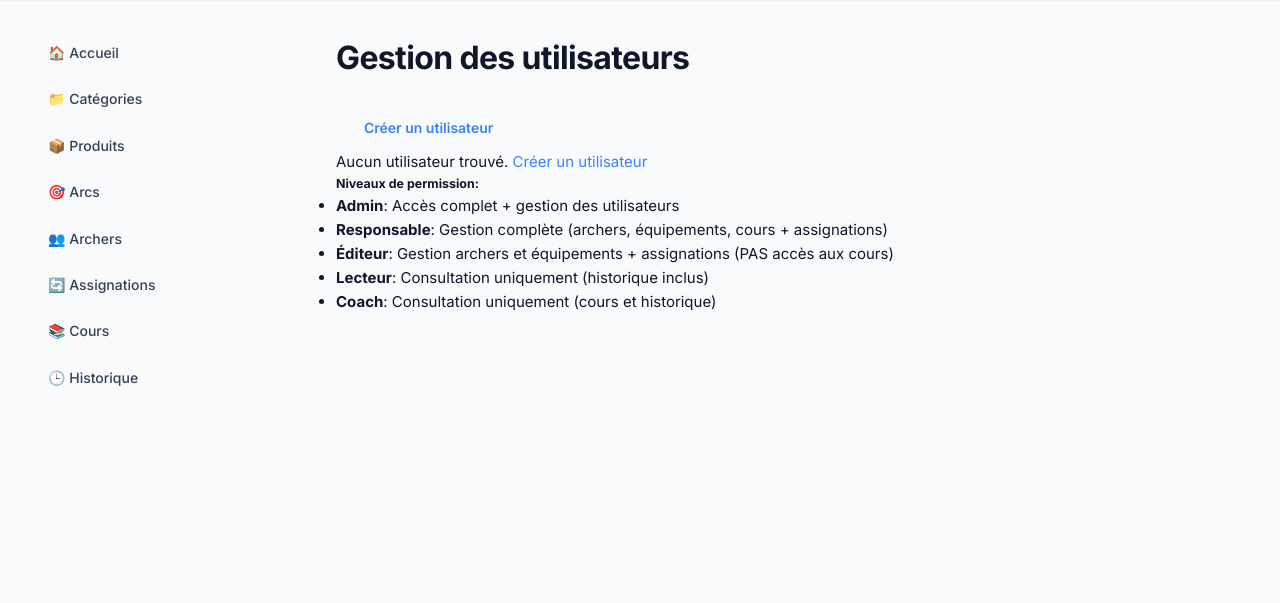
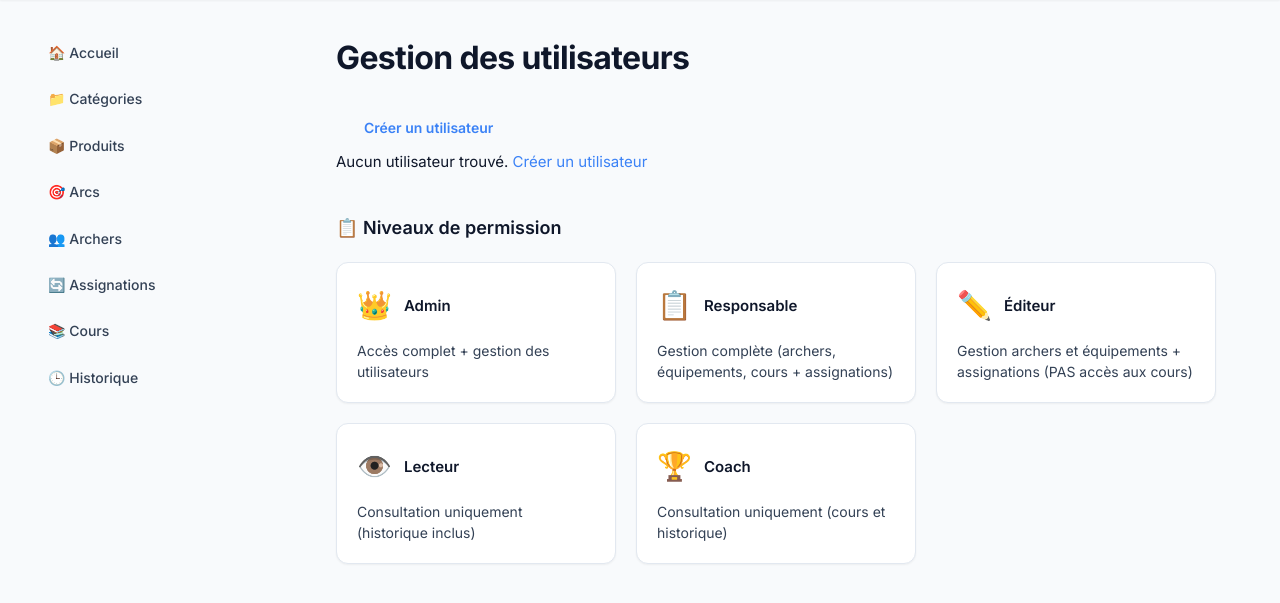
Before and after one commit to CELIANVF/AIM, a Python web app: template templates/users.html in a window 1280 px wide. Shown: the part 72-675 px from the top of the page. Run offline with Jinja, Linux system fonts and the light colour scheme; the template is opened without the code that fills it, so the values that code supplies are empty.

Commit message:
feat: Enhance user management interface with improved styling and role descriptions

```diff
--- a/templates/users.html
+++ b/templates/users.html
@@ -24,47 +24,66 @@
 
     {% if users %}
         <div class="table-responsive">
-            <table class="table table-striped table-hover">
-                <thead class="table-dark">
+            <table class="table">
+                <thead>
                     <tr>
-                        <th>Nom d'utilisateur</th>
-                        <th>Rôle</th>
-                        <th>Actions</th>
+                        <th style="width: 40%;">Nom d'utilisateur</th>
+                        <th style="width: 30%;">Rôle</th>
+                        <th style="width: 30%; text-align: right;">Actions</th>
                     </tr>
                 </thead>
                 <tbody>
                     {% for user in users %}
                         <tr>
                             <td>
-                                <strong>{{ user.username }}</strong>
+                                <div style="display: flex; align-items: center; gap: 12px;">
+                                    <div style="width: 40px; height: 40px; border-radius: 50%; background: var(--primary-light); display: flex; align-items: center; justify-content: center; font-weight: 600; color: var(--primary);">
+                                        {{ user.username[0]|upper }}
+                                    </div>
+                                    <div>
+                                        <strong style="font-size: 15px;">{{ user.username }}</strong>
                                         {% if user.id == current_user.id %}
-                                    <span class="badge bg-info">Vous</span>
+                                            <span class="badge" style="background: #e0f2fe; color: #0369a1; margin-left: 8px;">Vous</span>
                                         {% endif %}
+                                    </div>
+                                </div>
                             </td>
                             <td>
                                 {% if user.role == 'admin' %}
-                                    <span class="badge bg-danger">Admin</span>
+                                    <span style="display: inline-flex; align-items: center; gap: 6px; padding: 6px 12px; border-radius: 20px; background: #fee2e2; color: #991b1b; font-size: 13px; font-weight: 600;">
+                                        <span>👑</span> Admin
+                                    </span>
                                 {% elif user.role == 'responsable' %}
-                                    <span class="badge bg-warning">Responsable</span>
+                                    <span style="display: inline-flex; align-items: center; gap: 6px; padding: 6px 12px; border-radius: 20px; background: #fef3c7; color: #92400e; font-size: 13px; font-weight: 600;">
+                                        <span>📋</span> Responsable
+                                    </span>
                                 {% elif user.role == 'editeur' %}
-                                    <span class="badge bg-primary">Éditeur</span>
+                                    <span style="display: inline-flex; align-items: center; gap: 6px; padding: 6px 12px; border-radius: 20px; background: #dbeafe; color: #0c4a6e; font-size: 13px; font-weight: 600;">
+                                        <span>✏️</span> Éditeur
+                                    </span>
                                 {% elif user.role == 'lecteur' %}
-                                    <span class="badge bg-secondary">Lecteur</span>
+                                    <span style="display: inline-flex; align-items: center; gap: 6px; padding: 6px 12px; border-radius: 20px; background: #e5e7eb; color: #374151; font-size: 13px; font-weight: 600;">
+                                        <span>👁️</span> Lecteur
+                                    </span>
                                 {% elif user.role == 'coach' %}
-                                    <span class="badge bg-info">Coach</span>
+                                    <span style="display: inline-flex; align-items: center; gap: 6px; padding: 6px 12px; border-radius: 20px; background: #e0f2fe; color: #0369a1; font-size: 13px; font-weight: 600;">
+                                        <span>🏆</span> Coach
+                                    </span>
                                 {% endif %}
                             </td>
-                            <td>
-                                <a href="{{ url_for('edit_user', user_id=user.id) }}" class="btn btn-sm btn-primary">
-                                    <i class="bi bi-pencil"></i> Modifier
+                            <td style="text-align: right;">
+                                <div style="display: flex; gap: 8px; justify-content: flex-end;">
+                                    <a href="{{ url_for('edit_user', user_id=user.id) }}" class="btn" style="background: var(--primary); color: white; padding: 8px 14px; font-size: 13px;">
+                                        ✏️ Modifier
                                     </a>
                                     {% if user.id != current_user.id %}
                                         <form method="POST" action="{{ url_for('delete_user', user_id=user.id) }}" style="display:inline;" onsubmit="return confirm('Êtes-vous sûr de vouloir supprimer cet utilisateur?');">
-                                        <button type="submit" class="btn btn-sm btn-danger">
-                                            <i class="bi bi-trash"></i> Supprimer
+                                            <button type="submit" class="btn" style="background: var(--danger); color: white; padding: 8px 14px; font-size: 13px;">
+                                                🗑️ Supprimer
                                             </button>
                                         </form>
                                     {% endif %}
+                                </div>
                             </td>
                         </tr>
                     {% endfor %}
@@ -77,15 +96,45 @@
         </div>
     {% endif %}
 
-    <div class="mt-4 p-3 bg-light rounded">
-        <h5>Niveaux de permission:</h5>
-        <ul class="mb-0">
-            <li><strong>Admin</strong>: Accès complet + gestion des utilisateurs</li>
-            <li><strong>Responsable</strong>: Gestion complète (archers, équipements, cours + assignations)</li>
-            <li><strong>Éditeur</strong>: Gestion archers et équipements + assignations (PAS accès aux cours)</li>
-            <li><strong>Lecteur</strong>: Consultation uniquement (historique inclus)</li>
-            <li><strong>Coach</strong>: Consultation uniquement (cours et historique)</li>
-        </ul>
+    <div style="margin-top: 40px;">
+        <h3 style="margin-bottom: 20px;">📋 Niveaux de permission</h3>
+        <div style="display: grid; grid-template-columns: repeat(auto-fit, minmax(280px, 1fr)); gap: 20px;">
+            <div style="background: var(--card); padding: 20px; border-radius: 12px; border: 1px solid var(--border); box-shadow: var(--shadow-sm);">
+                <div style="display: flex; align-items: center; gap: 12px; margin-bottom: 12px;">
+                    <span style="font-size: 28px;">👑</span>
+                    <h4 style="margin: 0; font-size: 15px; font-weight: 600; color: var(--text);">Admin</h4>
+                </div>
+                <p style="margin: 0; font-size: 14px; color: var(--text-secondary); line-height: 1.5;">Accès complet + gestion des utilisateurs</p>
+            </div>
+            <div style="background: var(--card); padding: 20px; border-radius: 12px; border: 1px solid var(--border); box-shadow: var(--shadow-sm);">
+                <div style="display: flex; align-items: center; gap: 12px; margin-bottom: 12px;">
+                    <span style="font-size: 28px;">📋</span>
+                    <h4 style="margin: 0; font-size: 15px; font-weight: 600; color: var(--text);">Responsable</h4>
+                </div>
+                <p style="margin: 0; font-size: 14px; color: var(--text-secondary); line-height: 1.5;">Gestion complète (archers, équipements, cours + assignations)</p>
+            </div>
+            <div style="background: var(--card); padding: 20px; border-radius: 12px; border: 1px solid var(--border); box-shadow: var(--shadow-sm);">
+                <div style="display: flex; align-items: center; gap: 12px; margin-bottom: 12px;">
+                    <span style="font-size: 28px;">✏️</span>
+                    <h4 style="margin: 0; font-size: 15px; font-weight: 600; color: var(--text);">Éditeur</h4>
+                </div>
+                <p style="margin: 0; font-size: 14px; color: var(--text-secondary); line-height: 1.5;">Gestion archers et équipements + assignations (PAS accès aux cours)</p>
+            </div>
+            <div style="background: var(--card); padding: 20px; border-radius: 12px; border: 1px solid var(--border); box-shadow: var(--shadow-sm);">
+                <div style="display: flex; align-items: center; gap: 12px; margin-bottom: 12px;">
+                    <span style="font-size: 28px;">👁️</span>
+                    <h4 style="margin: 0; font-size: 15px; font-weight: 600; color: var(--text);">Lecteur</h4>
+                </div>
+                <p style="margin: 0; font-size: 14px; color: var(--text-secondary); line-height: 1.5;">Consultation uniquement (historique inclus)</p>
+            </div>
+            <div style="background: var(--card); padding: 20px; border-radius: 12px; border: 1px solid var(--border); box-shadow: var(--shadow-sm);">
+                <div style="display: flex; align-items: center; gap: 12px; margin-bottom: 12px;">
+                    <span style="font-size: 28px;">🏆</span>
+                    <h4 style="margin: 0; font-size: 15px; font-weight: 600; color: var(--text);">Coach</h4>
+                </div>
+                <p style="margin: 0; font-size: 14px; color: var(--text-secondary); line-height: 1.5;">Consultation uniquement (cours et historique)</p>
+            </div>
+        </div>
     </div>
 </div>
 {% endblock %}
```
Lines whose indentation alone changed are shown as unchanged.
